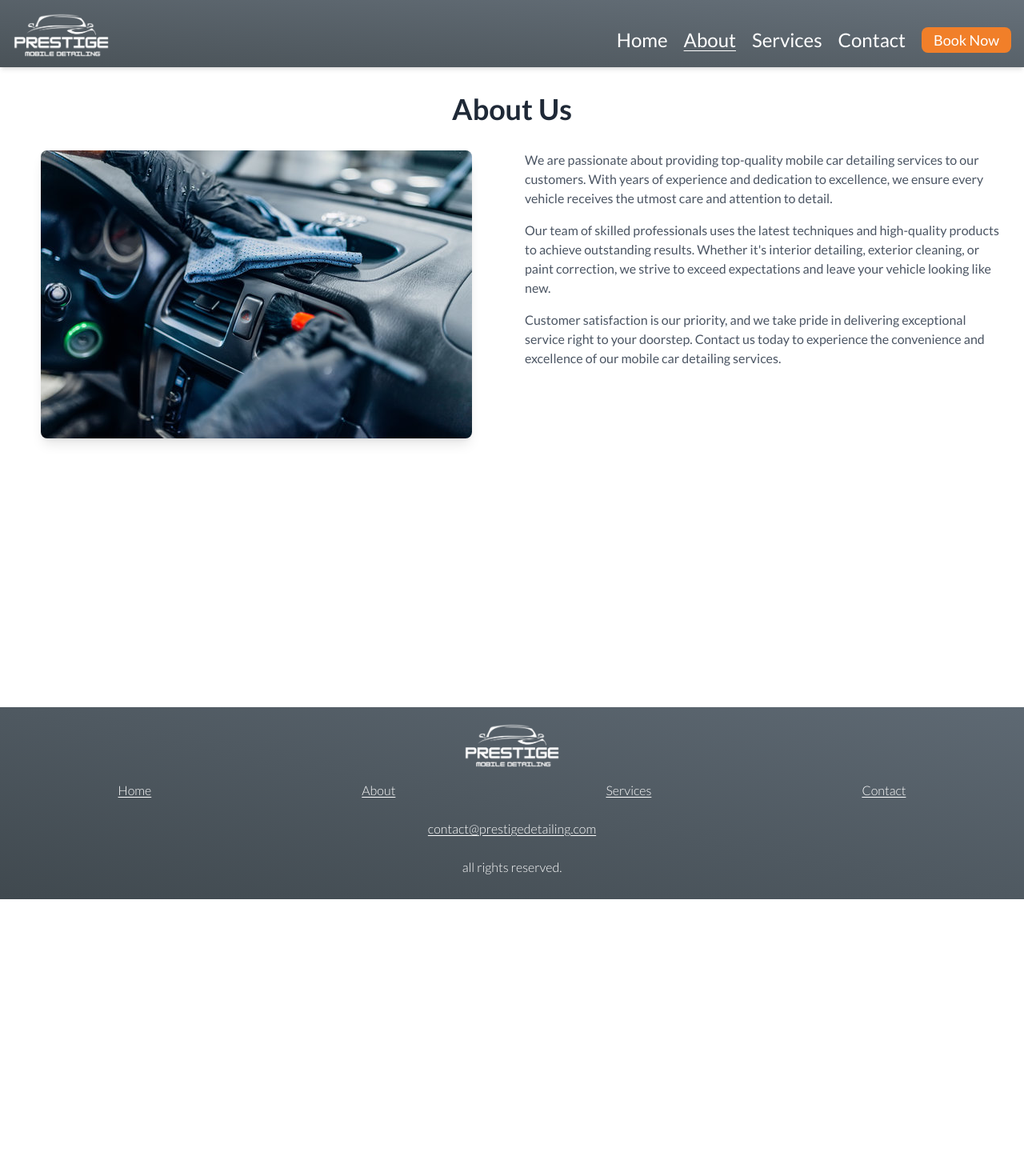
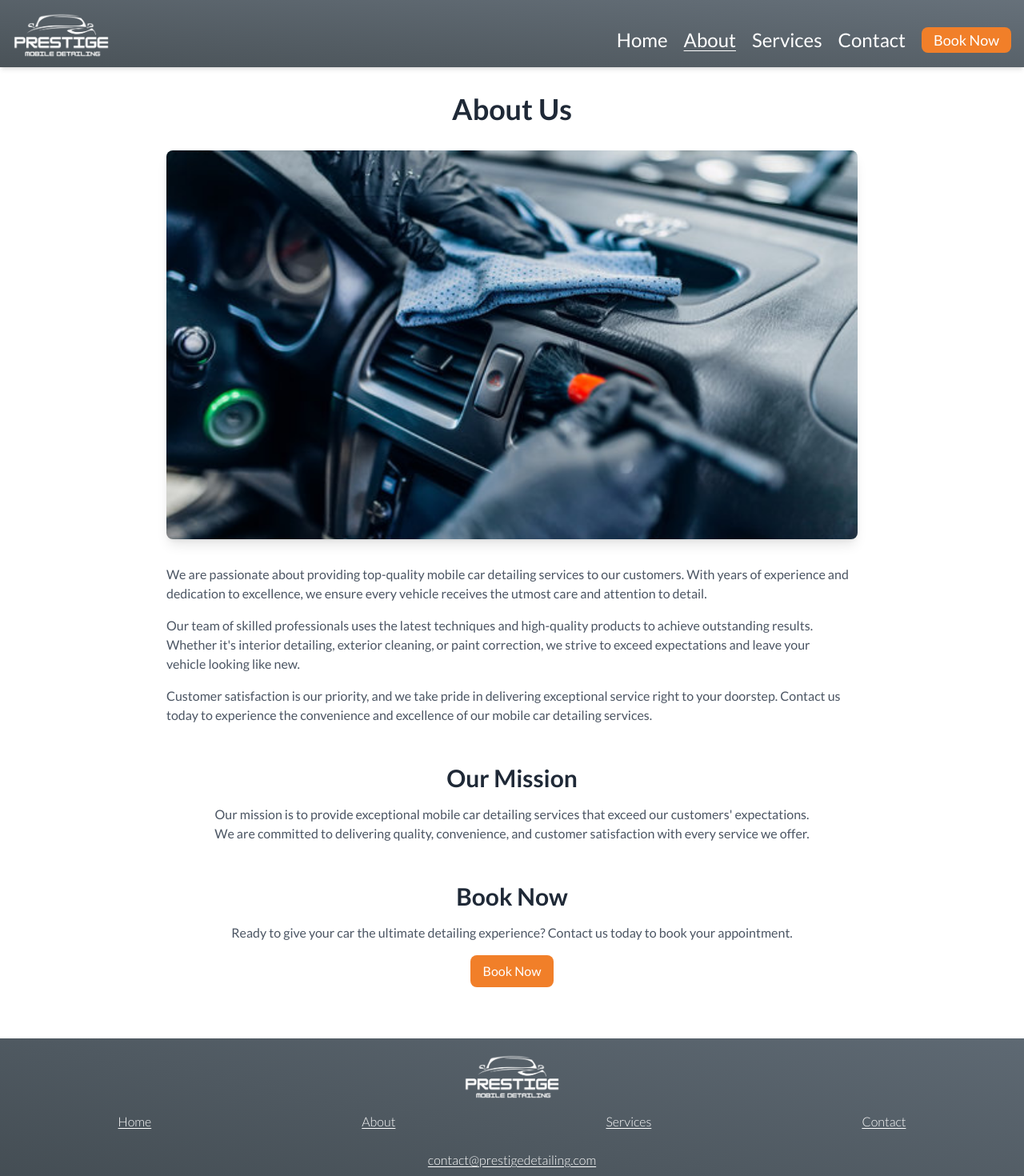
Before and after one commit to Daniel-PerezF/detailing-business, a React (Vite) app in the folder detailing-business/: page /about in a window 1280 px wide. Shown: the top 1470 px of the page at 80% size. Before the commit the page ends 1124 px from the top, so only its background shows below. Built offline with nearby package versions, Linux system fonts and the light colour scheme; a web font is replaced by a local one.

Commit message:
updated spacing

```diff
--- a/detailing-business/src/pages/about.tsx
+++ b/detailing-business/src/pages/about.tsx
@@ -7,14 +7,23 @@ const About: React.FC = () => {
   });
 
   return (
-    <div className="min-h-screen flex flex-col items-center">
-      <div className="px-4 w-full py-8" ref={aboutRef}>
-        <h1 className="text-4xl font-bold mb-8 text-center text-gray-800">
+    <div className="min-h-screen flex flex-col items-center ">
+      <div className="px-4 w-full py-8 max-w-4xl" ref={aboutRef}>
+        <motion.h1
+          className="text-4xl font-bold mb-8 text-center text-gray-800"
+          initial={{ opacity: 0, y: -20 }}
+          animate={{
+            opacity: aboutInView ? 1 : 0,
+            y: aboutInView ? 0 : -20,
+          }}
+          transition={{ duration: 0.5 }}
+        >
           About Us
-        </h1>
-        <div className="grid grid-cols-1 md:grid-cols-2 gap-8">
+        </motion.h1>
+
+        <div className="grid grid-cols-1 md:grid-cols-1 gap-8 mb-12">
           <motion.div
-            className="flex items-center justify-center max-w-full"
+            className="flex items-center justify-center w-full max-w-4xl"
             initial={{ opacity: 0, x: -20 }}
             animate={{
               opacity: aboutInView ? 1 : 0,
@@ -25,7 +34,7 @@ const About: React.FC = () => {
             <img
               src="/about.jpg"
               alt="About Us"
-              className="rounded-lg shadow-lg"
+              className="rounded-lg shadow-lg w-full aspect-[16/9] object-cover"
             />
           </motion.div>
           <motion.div
@@ -58,6 +67,49 @@ const About: React.FC = () => {
             </p>
           </motion.div>
         </div>
+
+        <div className="mb-12">
+          {/* Mission Statement */}
+          <motion.div
+            initial={{ opacity: 0, y: 20 }}
+            animate={{
+              opacity: aboutInView ? 1 : 0,
+              y: aboutInView ? 0 : 20,
+            }}
+            transition={{ duration: 0.5 }}
+          >
+            <h2 className="text-3xl font-bold mb-4 text-center text-gray-800">
+              Our Mission
+            </h2>
+            <p className="text-gray-600 max-w-3xl mx-auto text-center">
+              Our mission is to provide exceptional mobile car detailing
+              services that exceed our customers' expectations. We are committed
+              to delivering quality, convenience, and customer satisfaction with
+              every service we offer.
+            </p>
+          </motion.div>
+        </div>
+
+        <div className="text-center mb-8">
+          {/* Call to Action */}
+          <motion.div
+            initial={{ opacity: 0, y: 20 }}
+            animate={{
+              opacity: aboutInView ? 1 : 0,
+              y: aboutInView ? 0 : 20,
+            }}
+            transition={{ duration: 0.5 }}
+          >
+            <h2 className="text-3xl font-bold mb-4 text-gray-800">Book Now</h2>
+            <p className="text-gray-600 mb-4">
+              Ready to give your car the ultimate detailing experience? Contact
+              us today to book your appointment.
+            </p>
+            <button className="bg-[#F17F29] text-white py-2 px-4 rounded-lg ">
+              Book Now
+            </button>
+          </motion.div>
+        </div>
       </div>
     </div>
   );
--- a/detailing-business/src/pages/contact.tsx
+++ b/detailing-business/src/pages/contact.tsx
@@ -8,13 +8,13 @@ const Contact: React.FC = () => {
 
   return (
     <div className="min-h-screen flex flex-col items-center py-5">
-      <div className="px-4 w-full " ref={contactRef}>
+      <div className="px-4 w-full max-w-6xl" ref={contactRef}>
         <h1 className="text-4xl font-bold mb-8 text-center text-gray-800">
           Contact Us
         </h1>
         <div className="grid grid-cols-1 md:grid-cols-2 gap-8">
           <motion.div
-            className="flex flex-col"
+            className="flex flex-col items-center md:items-start"
             initial={{ opacity: 0, x: -20 }}
             animate={{
               opacity: contactInView ? 1 : 0,
@@ -25,11 +25,11 @@ const Contact: React.FC = () => {
             <h2 className="text-2xl font-bold mb-2 text-gray-800">
               Get in Touch
             </h2>
-            <p className="text-gray-600 mb-4">
+            <p className="text-gray-600 mb-4 text-center md:text-left">
               Have a question or want to book an appointment? Fill out the form
               below, and we'll get back to you as soon as possible.
             </p>
-            <form className="flex flex-col space-y-4">
+            <form className="flex flex-col space-y-4 w-full">
               <div className="flex flex-col">
                 <label
                   htmlFor="name"
@@ -80,14 +80,14 @@ const Contact: React.FC = () => {
               </div>
               <button
                 type="submit"
-                className="py-2 px-4 bg-[#F17F29] text-white rounded-md transition duration-300"
+                className="py-2 px-4 bg-[#F17F29] text-white rounded-md transition duration-300 hover:bg-[#D96C24]"
               >
                 Send Message
               </button>
             </form>
           </motion.div>
           <motion.div
-            className="flex flex-col space-y-4"
+            className="flex flex-col items-center md:items-start space-y-4"
             initial={{ opacity: 0, x: 20 }}
             animate={{
               opacity: contactInView ? 1 : 0,
@@ -99,7 +99,7 @@ const Contact: React.FC = () => {
               <h2 className="text-2xl font-bold mb-2 text-gray-800">
                 Contact Information
               </h2>
-              <p className="text-gray-600">
+              <p className="text-gray-600 text-center md:text-left">
                 For inquiries or appointments, you can also reach us through the
                 following:
               </p>
--- a/detailing-business/src/pages/home.tsx
+++ b/detailing-business/src/pages/home.tsx
@@ -136,17 +136,24 @@ const Home: React.FC = () => {
         >
           <div className="container mx-auto text-center">
             <h2 className="text-3xl font-bold mb-4">About Us</h2>
-            <img
-              src="/about-img-2.jpg"
-              alt="about us"
-              className="rounded-lg mx-auto"
-            />
-            <p className="max-w-2xl mx-auto pt-4">
-              At Prestige Car Detailing, we are passionate about cars and
-              committed to providing the highest level of service. Our team of
-              experienced professionals uses the latest techniques and products
-              to ensure your car looks its best.
-            </p>
+            <div className="flex flex-col lg:flex-row items-center">
+              <img
+                src="/about-img-2.jpg"
+                alt="about us"
+                className="rounded-lg mx-auto lg:mr-8 mb-4 lg:mb-0"
+              />
+              <p className="max-w-2xl mx-auto pt-4 lg:pt-0 text-lg leading-relaxed">
+                Welcome to Prestige Car Detailing, where our passion for cars
+                meets an unwavering commitment to excellence. Our team of
+                skilled professionals utilizes cutting-edge techniques and
+                top-tier products to transform your vehicle, ensuring it looks
+                pristine and feels rejuvenated. At Prestige Car Detailing, we
+                believe in delivering more than just a service—we provide an
+                experience that reflects our dedication to quality and customer
+                satisfaction. Trust us to elevate your car's appearance to its
+                finest state.
+              </p>
+            </div>
           </div>
         </motion.section>
 
```
